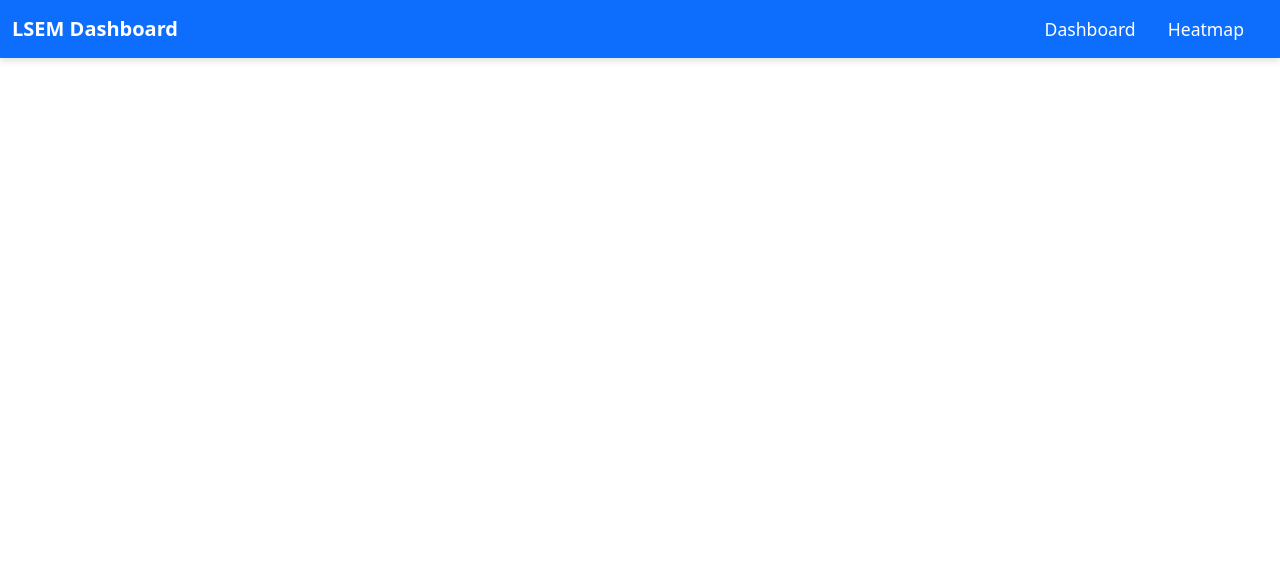
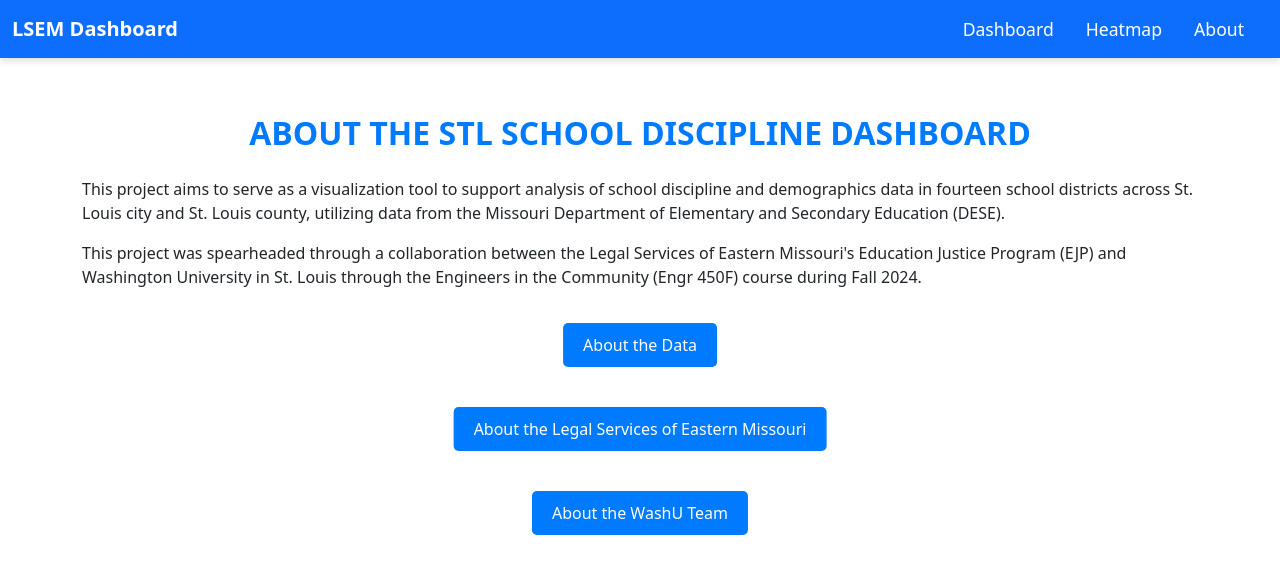
Before and after one commit to ethannussinov/450react, a React (Create React App) app: page /about in a window 1280 px wide. Shown: the top 574 px of the page. Built offline with nearby package versions, Linux system fonts and the light colour scheme.

Commit message:
created about page

```diff
--- a/src/App.js
+++ b/src/App.js
@@ -6,6 +6,7 @@ import "bootstrap/dist/css/bootstrap.min.css";
 import Navbar from "./components/Shared/Navbar";
 import DashboardPage from "./pages/DashboardPage";
 import HeatmapPage from "./pages/HeatmapPage";
+import AboutPage from "./pages/AboutPage";
 
 function App() {
   return (
@@ -14,6 +15,7 @@ function App() {
       <Routes>
         <Route path="/" element={<DashboardPage />} />
         <Route path="/heatmap" element={<HeatmapPage />} />
+        <Route path="/about" element={<AboutPage />} />
       </Routes>
     </Router>
   );
--- a/src/components/Shared/Navbar.js
+++ b/src/components/Shared/Navbar.js
@@ -20,6 +20,12 @@ const Navbar = () => {
                 Heatmap
               </Link>
             </li>
+            <li className="nav-item">
+              <Link className="nav-link" to="/about">
+                About
+              </Link>
+            </li>
+
           </ul>
         </div>
       </div>
--- /dev/null
+++ b/src/pages/AboutPage.css
@@ -0,0 +1,42 @@
+/* Container for the collapsible component */
+.collapsible-container {
+    display: flex;                /* Use flexbox for layout */
+    justify-content: center;      /* Center content horizontally */
+    margin: 20px 0;               /* Add some space around the container */
+    padding: 10px;                /* Optional padding for spacing */
+  }
+
+/* Style for the collapsible button */
+.collapsible-header {
+    margin-top: 40px;
+    margin-bottom: 0px;
+    position: relative;
+    top: 50%;
+    left: 50%;
+    -ms-transform: translate(-50%, -50%);
+    transform: translate(-50%, -50%);
+        padding: 10px 20px;           /* Add padding for better click area */
+  font-size: 16px;              /* Adjust font size */
+  background-color: #007bff;    /* Blue background */
+  color: white;                 /* White text */
+  border: none;                 /* Remove border */
+  border-radius: 5px;           /* Optional rounded corners */
+  cursor: pointer;              /* Change cursor to pointer on hover */
+  transition: background-color 0.3s;  /* Smooth background change */
+}
+
+/* Change the button color when hovered */
+.collapsible-header:hover {
+  background-color: #0056b3 ;
+}
+
+/* Content section that expands when the button is clicked */
+.collapsible-content {
+  margin-top: 0px;             /* Space above content */
+  margin-bottom: 40px 0;
+  position: relative;
+  padding: 10px;                /* Padding inside content */
+  background-color: #f1f1f1;    /* Light grey background */
+  border-radius: 5px;           /* Optional rounded corners */
+  width: 100%;                  /* Make it responsive */
+}
--- /dev/null
+++ b/src/pages/AboutPage.js
@@ -0,0 +1,114 @@
+import React, { useState } from "react";
+// import { API_ENDPOINTS } from "../constants/constants";
+import "./AboutPage.css"
+import groupPhoto from "../groupPhoto.jpg"
+
+function Collapsible({ title, content }) {
+    const [isOpen, setIsOpen] = useState(false);
+
+    const toggle = () => setIsOpen(!isOpen);
+
+    return (
+        <div>
+          <button onClick={toggle} className="collapsible-header">
+            {title}
+          </button>
+          {isOpen && (
+            <div className="collapsible-content">
+              {content}
+            </div>
+          )}
+        </div>
+      );
+  }
+
+const AboutPage = () => {
+
+    return (
+        <div className="container mt-4">
+            <h1 className="text-center">About the STL School Discipline Dashboard</h1>
+            <p>This project aims to serve as a visualization tool to support analysis of school discipline and demographics data
+                in fourteen school districts across St. Louis city and St. Louis county, utilizing data from the Missouri Department
+                 of Elementary and Secondary Education (DESE).</p>
+            <p>This project was spearheaded through a collaboration between the Legal Services of Eastern Missouri's Education Justice
+                Program (EJP) and Washington University in St. Louis through the Engineers in the Community (Engr 450F) course during
+                Fall 2024.</p>
+
+            <Collapsible
+                title="About the Data"
+                content={
+                    <>
+                    <p>Data pulled for this website was primarily from <a href="https://apps.dese.mo.gov/MCDS/home.aspx" target="_blank"
+                        rel="noopener noreferrer">DESE's Missouri Comprehensive Data System (MCDS)</a>. Datasets processed for use here
+                        include:</p>
+                        <li>District adjusted cohort graduation rates</li>
+                        <li>District annual dropout rates</li>
+                        <li>District graduate follow-up</li>
+                        <li>District ACT results</li>
+                        <li>District proportional attendance rates</li>
+                        <li>District demographic data</li>
+                        <li>District discipline incidents</li>
+                        <li>District homelessness data (downloaded as a PDF and converted to an Excel file for processing)</li>
+                        <li>Finance data and statistics summary for all districts/charters</li>
+                    <p>Excel files (except for PDFs when noted) were downloaded and processed utilizing MATLAB to ensure that all
+                        datasets had a consistent format.</p>
+                    <p>Additional statewide and national average data was taken from the <a href="https://civilrightsdata.ed.gov/"
+                        target="_blank" rel="noopener noreferrer">Civil Rights Data Collection database</a> run by the U.S. Department
+                        of Education Office of Civil Rights.</p>
+                    </>
+                }
+            />
+            <Collapsible
+                title="About the Legal Services of Eastern Missouri"
+                content={
+                    <>
+                    <p>The Legal Services of Eastern Missouri (LSEM) advances justice through legal representation, education and
+                        supportive services. They partner with the community to improve lives, promote fairness and create opportunities
+                        for those in need.</p>
+                    <p>The Education Justice Program is a part of LSEM's Health Justice Initiative that works to disrupt the
+                        “School-to-Prison-Pipeline” by ensuring that every child receives a good education, in a safe school, no matter
+                        what a child looks like or where a child is from.</p>
+                    <p>Learn more about the Legal Services of Eastern Missouri and EJP via their websites:</p>
+                        <li><a href="https://lsem.org/" target="_blank" rel="noopener noreferrer">Legal Services of Eastern Missouri</a></li>
+                        <li><a href="https://lsem.org/education-justice-program/" target="_blank" rel="noopener noreferrer">Education Justice Program</a></li>
+                    </>
+                }
+            />
+
+            <Collapsible
+                title="About the WashU Team"
+                content={
+                    <>
+                    <p>The WashU team was connected with the Legal Services of Eastern Missouri via the Engineers in the Community
+                        course (Engr 450), housed in WashU's McKelvey School of Engineering. The team provided the technical knowledge
+                        and hours of work to process the data and develop this website. The team consists of:</p>
+                        <li>Miranda, a senior in electrical engineering</li>
+                        <li>Jane, a senior in biomedical engineering</li>
+                        <li>Tracy, a senior in chemistry and data science</li>
+                        <li>Ethan, a senior in data science</li>
+                        <li>Weikai, a master's student in computer science</li>
+                    <p>We, the team, would like to thank Professors Seema Dahlheimer and Atia Thurman for their work this semester
+                        planning fascinating, deeply thought-provoking experiences. This course has illustrated the impact that
+                        engineers can make on local organizations, like LSEM, that do incredibly important work building communities
+                        and advocating for their needs.</p>
+                    <p>Most importantly, we would like to thank the entire EJP organization and LSEM for their support and
+                        guidance this semester. We especially want to extend our gratitude to Christina Brimm, Hopey Fink, Sarah
+                        Freymiller, and Amanda Schneider for their willingness to learn alongside our team and enthusiasm about this
+                        project. We are incredibly thankful that we had the opportunity to work with with you this semester!
+                    </p>
+                    <img
+                        src={groupPhoto}
+                        alt="A photo of the WashU students who worked on this project"
+                        style={{ width: '500px', height: '375px', objectFit: 'cover', borderRadius: '15px' }} // how to center?? lol
+                    />
+                    </>
+                }
+            />
+        </div>
+
+
+    );
+
+}
+
+export default AboutPage;
```
Also changed, not shown: 1 other file (tests, documents, lock files or other folders).
